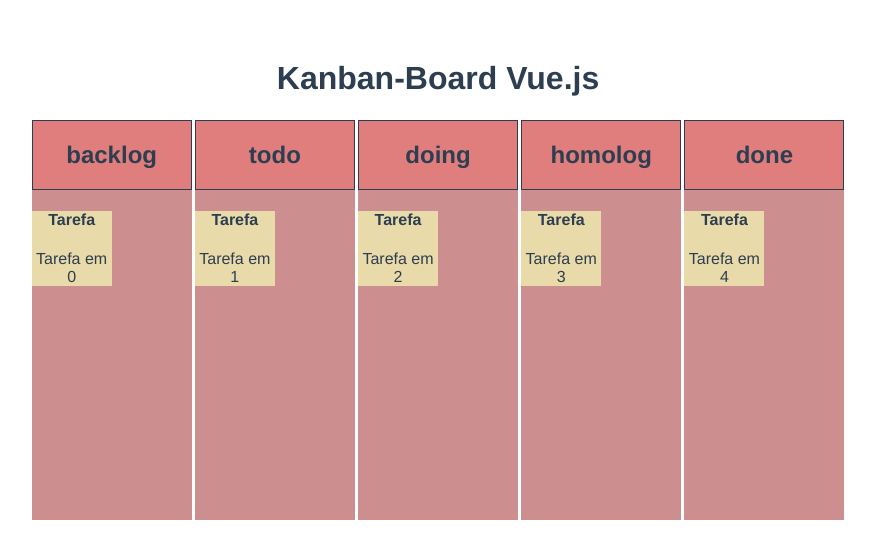
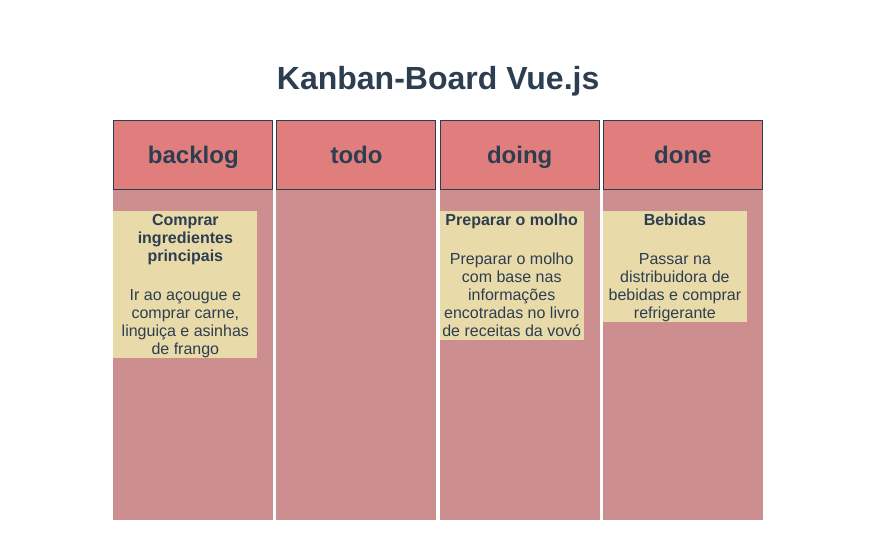
Before and after one commit to darnosls/kanban-board-vuejs, a Vue app: page / in a window 1280 px wide. Shown: the top 558 px of the page, without its empty margins (202-1077 px from the left). Built offline with nearby package versions, Linux system fonts and the light colour scheme.

Commit message:
-add data for BBK -list tasks -removal of unused component

```diff
--- a/src/App.vue
+++ b/src/App.vue
@@ -7,25 +7,39 @@
       <column
         v-for="(step, index) in steps"
         :key="index"
-        :title="step"
-        :step="index">
+        :col-name="step"
+        :tasks="taskList">
       </column>
     </div>
   </div>
 </template>
 
 <script>
-import { Card, Column } from './components'
+import { Column } from './components'
 
 export default {
   name: 'app',
   components: {
-    Card,
     Column
   },
   data() {
     return {
-      steps: ['backlog','todo','doing','homolog','done']
+      steps: ['backlog','todo','doing','done'],
+      taskList: [{
+          name: 'Comprar ingredientes principais',
+          description: 'Ir ao açougue e comprar carne, linguiça e asinhas de frango',
+          step: 'backlog'
+        },
+        {
+          name: 'Preparar o molho',
+          description: 'Preparar o molho com base nas informações encotradas no livro de receitas da vovó',
+          step: 'doing'
+        },
+        {
+          name: 'Bebidas',
+          description: 'Passar na distribuidora de bebidas e comprar refrigerante',
+          step: 'done'
+        }]
     }
   }
 }
--- a/src/components/Card.vue
+++ b/src/components/Card.vue
@@ -5,7 +5,8 @@
 </template>
 <style>
 .card {
-  width: 5em;
+  min-width: 5em;
+  max-width: 9em;
   background-color: rgb(233, 218, 169);
 }
 </style>
--- a/src/components/Column.vue
+++ b/src/components/Column.vue
@@ -1,18 +1,19 @@
 <template>
   <div
-    :title="title"
-    :step="step"
+    :col-name="colName"
+    :tasks="tasks"
     class="column">
     <div class="h-column">
-      <h2>{{ title }}</h2>
+      <h2>{{ colName }}</h2>
     </div>
 
     <div class="c-body">
-      <slot />
-      <card>
-        <h4>Tarefa</h4>
-        <p>Tarefa em {{ step }}</p>
-      </card>
+      <div v-for="(task, index) in tasks" :key="index">
+        <card v-if="task.step == colName">
+          <h4>{{task.name}}</h4>
+          <p>{{ task.description }}</p>
+        </card>
+      </div>
     </div>
   </div>
 </template>
@@ -24,36 +25,16 @@ export default {
     Card
   },
   props: {
-    title: {
+    colName: {
       type: String,
       default: ""
     },
-    step: {
-      type: String,
-      default: "backlog"
-    },
-    cards: {
-      type: Object,
+    tasks: {
+      type: Array,
       default: () => ({})
     }
-  },
-  data() {
-    return {
-      tasks: {
-        task_1: {
-          name: 'Tarefa 1',
-          description: 'Primeira tarefa',
-          step: 'todo'
-        },
-        task_2: {
-          name: 'Tarefa 2',
-          description: 'Segunda tarefa',
-          step: 'Backlog'
-        }
-      }
-    }
   }
-};
+}
 </script>
 <style>
 .h-column {
--- a/src/components/Steps.vue
+++ /dev/null
@@ -1,61 +0,0 @@
-<template>
-  <div
-    :steps="steps"
-    class="kb-board">
-    <table>
-      <thead>
-        <tr>
-          <th v-for="item in steps" :key="item">{{item}}</th>
-        </tr>
-      </thead>
-      <tbody>
-        <tr>
-          <td v-for="item in steps" :key="item"></td>
-        </tr>
-      </tbody>
-    </table>
-  </div>
-</template>
-
-<script>
-
-export default {
-  props: {
-    steps: {
-      type: Array,
-      default: ()=>({})
-    }
-  },
-  data() {
-    return {
-      stage_taks: ['backlog','todo','doing','done']
-    }
-  }
-}
-</script>
-
-<style>
-.kb-board {
-  display: flex;
-  flex-direction: column;
-  justify-content: center
-}
-
-table {
-  background-color: bisque;
-  align-self: center;
-}
-
-td {
-  border: 1px solid black;
-}
-
-table > thead > tr > th {
-  background-color: bisque;
-  min-width: 10em;
-}
-
-table > tbody {
-  height: 25em;
-}
-</style>
--- a/src/components/index.js
+++ b/src/components/index.js
@@ -1,9 +1,7 @@
 import Card from './Card.vue'
 import Column from './Column.vue'
-import Steps from './Steps.vue'
 
 export {
-    Card,
-    Column,
-    Steps
+  Card,
+  Column
 }
```
